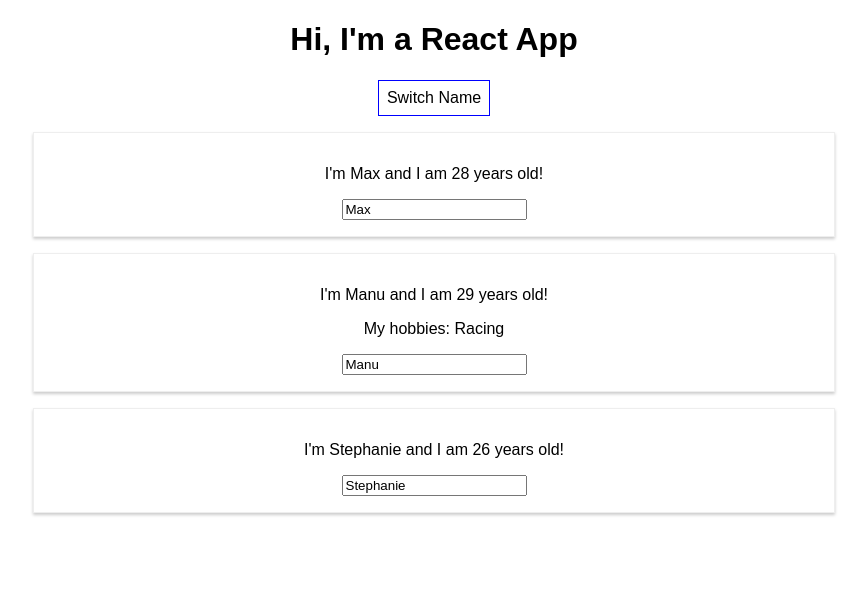
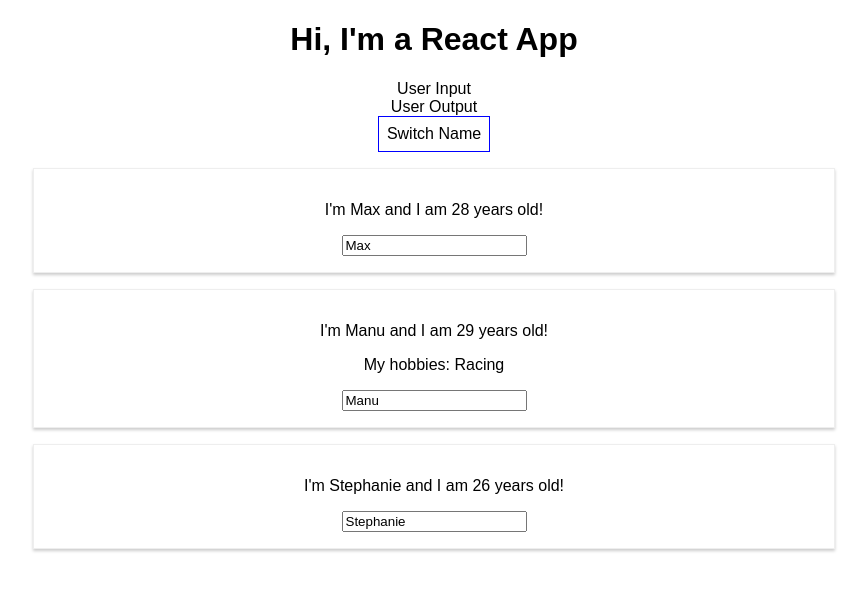
Before and after one commit to MMcClure11/react-complete-guide, a React (Create React App) app: page / in a window 1280 px wide. Shown: the top 590 px of the page, without its empty margins (206-1073 px from the left). Built offline with nearby package versions, Linux system fonts and the light colour scheme.

Commit message:
Add userinput and output

```diff
--- a/src/App.js
+++ b/src/App.js
@@ -1,6 +1,8 @@
 import React, { useState } from 'react';
 import './App.css';
 import Person from './Person/Person';
+import UserInput from './UserInput/UserInput';
+import UserOutput from './UserOutput/UserOutput';
 
 const app = () => {
 
@@ -45,6 +47,8 @@
   return (
     <div className="App">
       <h1>Hi, I'm a React App</h1>
+      <UserInput />
+      <UserOutput />
       <button
         style={ style }
         onClick={ () => switchNameHandler('Maximilian!!') }>Switch Name</button>
--- /dev/null
+++ b/src/UserInput/UserInput.js
@@ -0,0 +1,11 @@
+import React from 'react'
+
+const UserInput = () => {
+  return (
+    <div>
+      User Input
+    </div>
+  )
+}
+
+export default UserInput
--- /dev/null
+++ b/src/UserOutput/UserOutput.js
@@ -0,0 +1,11 @@
+import React from 'react'
+
+const UserOutput = () => {
+  return (
+    <div>
+      User Output
+    </div>
+  )
+}
+
+export default UserOutput
```
